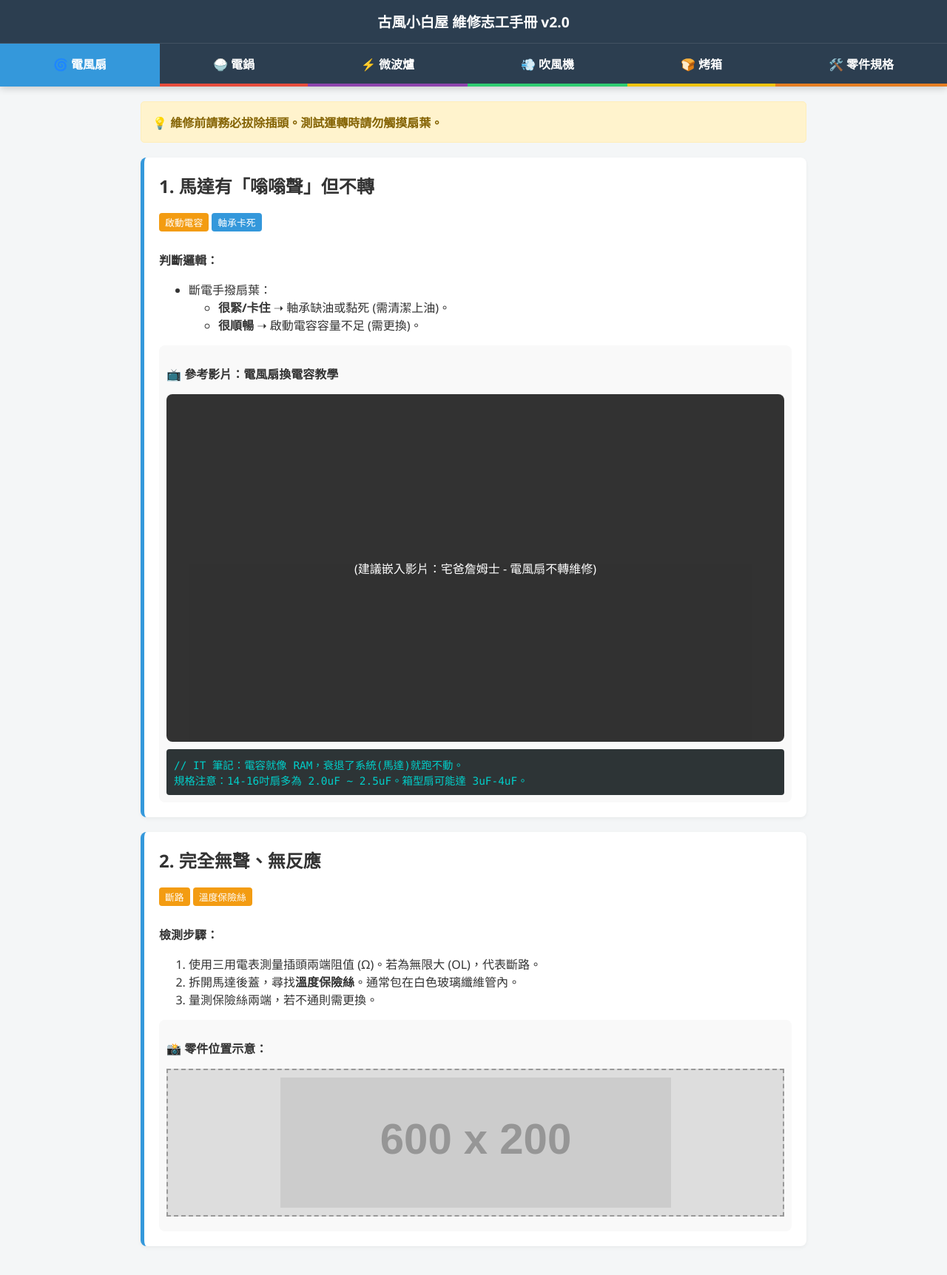
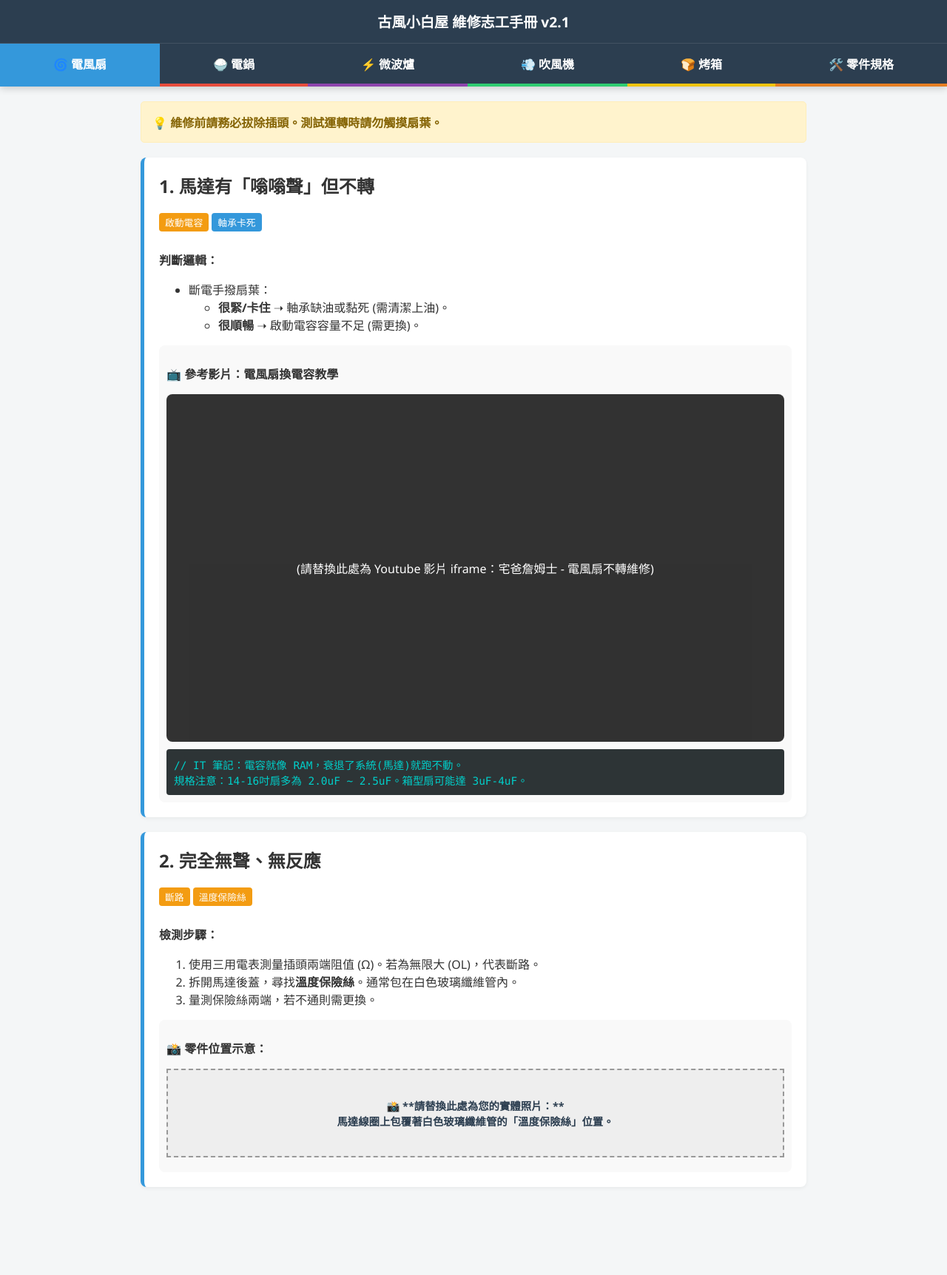
Before and after one commit to xiaobaiwumaker/taipei, a plain HTML site: page repair_manual.html in a window 1280 px wide. Shown: the whole page at 74% size. After the commit the page ends 1675 px from the top, so only its background shows below. Drawn offline with Linux system fonts and the light colour scheme; placeholder pictures from the web are drawn by us.

Commit message:
Update repair_manual.html

```diff
--- a/repair_manual.html
+++ b/repair_manual.html
@@ -142,7 +142,7 @@
         .tag.mech { background: #3498db; }
         .tag.elec { background: #f39c12; }
 
-        /* 圖片與影片區塊 */
+        /* 圖片與影片區塊 - 修正為純文字說明 */
         .media-container {
             margin-top: 15px;
             background: #f9f9f9;
@@ -152,24 +152,20 @@
 
         .img-placeholder {
             width: 100%;
-            height: 200px;
-            background-color: #ddd;
+            height: 120px;
+            background-color: #eee;
             display: flex;
+            flex-direction: column;
             align-items: center;
             justify-content: center;
-            color: #666;
+            color: var(--primary);
             font-weight: bold;
             border: 2px dashed #999;
             margin-bottom: 10px;
             text-align: center;
             padding: 10px;
             box-sizing: border-box;
-        }
-
-        .img-placeholder img {
-            max-width: 100%;
-            max-height: 100%;
-            object-fit: contain;
+            font-size: 0.9em;
         }
 
         .video-wrapper {
@@ -244,7 +240,7 @@
 
 <nav>
     <div class="nav-header">
-        <h1 style="margin:0; font-size: 1.2em;">古風小白屋 維修志工手冊 v2.0</h1>
+        <h1 style="margin:0; font-size: 1.2em;">古風小白屋 維修志工手冊 v2.1</h1>
     </div>
     <ul class="nav-tabs">
         <li class="nav-item active" data-target="fan">🌀 電風扇</li>
@@ -280,7 +276,7 @@
                 <p><strong>📺 參考影片：電風扇換電容教學</strong></p>
                 <div class="video-wrapper">
                     <div style="position:absolute; top:0; left:0; width:100%; height:100%; background:#000; color:#fff; display:flex; justify-content:center; align-items:center; opacity:0.8;">
-                        (建議嵌入影片：宅爸詹姆士 - 電風扇不轉維修)
+                        (請替換此處為 Youtube 影片 iframe：宅爸詹姆士 - 電風扇不轉維修)
                     </div>
                 </div>
 
@@ -304,7 +300,7 @@
             <div class="media-container">
                 <p><strong>📸 零件位置示意：</strong></p>
                 <div class="img-placeholder">
-                    <img src="https://placehold.co/600x200/2c3e50/FFF?text=示意圖：馬達線圈上的白色保險絲套管 (115°C/130°C 2A)" alt="保險絲位置">
+                    📸 **請替換此處為您的實體照片：**<br>馬達線圈上包覆著白色玻璃纖維管的「溫度保險絲」位置。
                 </div>
             </div>
         </div>
@@ -317,7 +313,7 @@
             <p><strong>大同電鍋常見結構：</strong>電源從底部進入後，會先經過一條<strong>溫度保險絲</strong>。這是最常壞的零件。</p>
             <div class="media-container">
                 <div class="img-placeholder">
-                    <img src="https://placehold.co/600x200/e74c3c/FFF?text=示意圖：電鍋底部+溫度保險絲位置" alt="電鍋底部">
+                    📸 **請替換此處為您的實體照片：**<br>電鍋底部拆開後，電源線與溫度保險絲的接線處。
                 </div>
                 <div class="it-note">
                     // Debug：電鍋保險絲通常用螺絲鎖附或壓接，不可焊接(因為鍋底高溫會融錫)。
@@ -359,7 +355,7 @@
             </ol>
             <div class="media-container">
                 <div class="img-placeholder">
-                    <img src="https://placehold.co/600x200/8e44ad/FFF?text=示意圖：高壓保險絲(白色管)與電容" alt="高壓部件">
+                    📸 **請替換此處為您的實體照片：**<br>變壓器、高壓電容、高壓二極體、高壓保險絲的佈局。
                 </div>
             </div>
         </div>
@@ -385,8 +381,10 @@
                 <li>檢查**過熱保護用溫度保險絲** (通常在加熱線圈附近)。</li>
                 <li>用電表量測加熱線圈 (鎳鉻絲) 是否斷路 (若阻值無限大則斷路，需更換加熱總成)。</li>
             </ol>
-            <div class="it-note">
-                // 吹風機保險絲常見規格：150°C ~ 190°C，電流 10A 以上。
+            <div class="media-container">
+                 <div class="img-placeholder">
+                    📸 **請替換此處為您的實體照片：**<br>吹風機內部加熱線圈與過熱保護保險絲的位置。
+                </div>
             </div>
         </div>
     </div>
@@ -411,6 +409,11 @@
             <span class="tag hot">溫控器</span>
             <p><strong>原理：</strong>由溫控器 (Thermostat) 控制加熱迴路的通斷。</p>
             <p><strong>解法：</strong>溫控器是不可維修零件。若溫度失準，需整組更換。更換時注意毛細管感溫頭需放在原位。</p>
+            <div class="media-container">
+                 <div class="img-placeholder">
+                    📸 **請替換此處為您的實體照片：**<br>烤箱溫控器(旋鈕後方)和感溫毛細管的位置。
+                </div>
+            </div>
         </div>
     </div>
 
@@ -496,17 +499,9 @@
 </div>
 
 <script>
-    document.addEventListener('DOMContentLoaded', function() {
+    function switchSection(targetId) {
         const navItems = document.querySelectorAll('.nav-item');
         const sections = document.querySelectorAll('.section');
-
-        // Initial setup
-        sections.forEach(section => section.style.display = 'none');
-        document.getElementById('fan').style.display = 'block';
-
-        navItems.forEach(item => {
-            item.addEventListener('click', function() {
-                const target = this.getAttribute('data-target');
 
         // Remove active class from all nav items
         navItems.forEach(i => i.classList.remove('active'));
@@ -515,7 +510,7 @@
         sections.forEach(section => section.style.display = 'none');
 
         // Show the target section and set active class
-                const targetSection = document.getElementById(target);
+        const targetSection = document.getElementById(targetId);
         if (targetSection) {
             // Trigger fade-in animation
             targetSection.classList.remove('active');
@@ -524,12 +519,26 @@
             targetSection.style.display = 'block';
         }
 
-                this.classList.add('active');
+        document.querySelector(`.nav-item[data-target="${targetId}"]`).classList.add('active');
+    }
+
+
+    document.addEventListener('DOMContentLoaded', function() {
+        const navItems = document.querySelectorAll('.nav-item');
+        const sections = document.querySelectorAll('.section');
+
+        // Setup initial state
+        sections.forEach(section => section.style.display = 'none');
+
+        // Use the function for initial display
+        switchSection('fan');
+
+        navItems.forEach(item => {
+            item.addEventListener('click', function() {
+                const target = this.getAttribute('data-target');
+                switchSection(target);
             });
         });
-
-        // Add active class to the initial section's nav item
-        document.querySelector('.nav-item[data-target="fan"]').classList.add('active');
     });
 </script>
 
```
Lines whose indentation alone changed are shown as unchanged.
